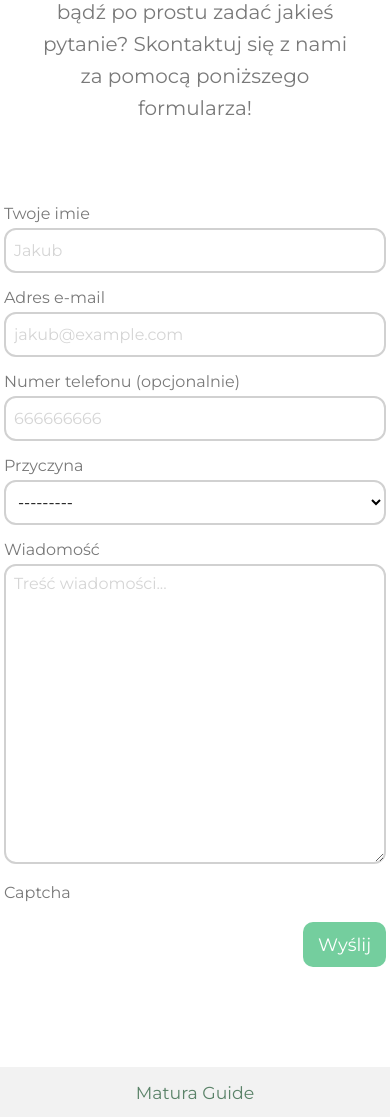
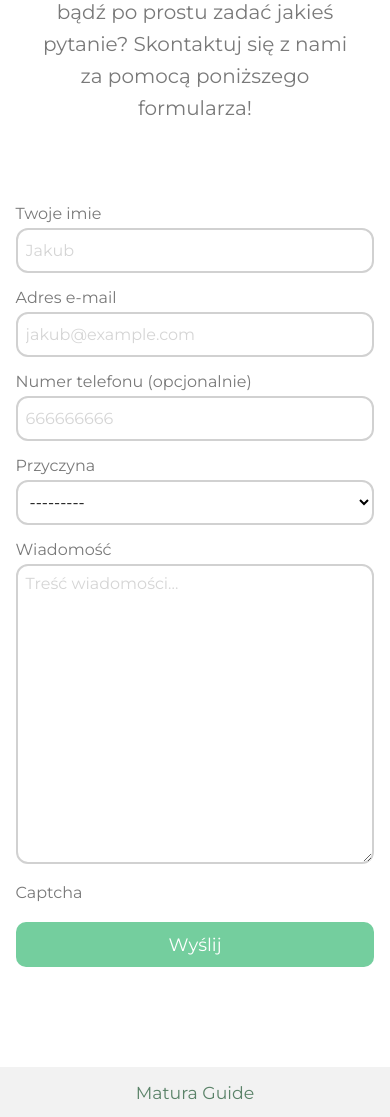
Before and after one commit to Jeboczek/maturaguide-web, a Django app: page /kontakt/ in a window 390 px wide. Shown: the part 351-1468 px from the top of the page. Run offline with Django 3.2, Linux system fonts and the light colour scheme; data that the repository does not hold is empty; style sheets or scripts are compiled from the project's sources; parts of the project's set-up code (start-up, migrations or seed data) failed here and were passed over.

Commit message:
Add robots.txt and do some changes in contact.scss

```diff
--- /dev/null
+++ b/static/robots.txt
@@ -0,0 +1,2 @@
+User-agent: *
+Disallow: /static
--- a/static/style/src/_contact.scss
+++ b/static/style/src/_contact.scss
@@ -89,8 +89,12 @@ article#contact-success {
 
 @media screen and (max-width: 900px) {
     div#form-content {
-        width: 98%;
+        width: 92%;
         div.input-holder {
+            width: 100%;
+        }
+
+        input[type="submit"]{
             width: 100%;
         }
     }
```
